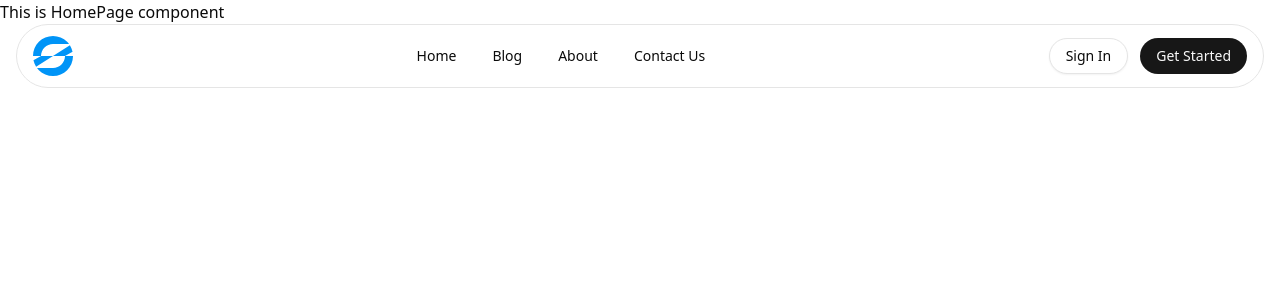
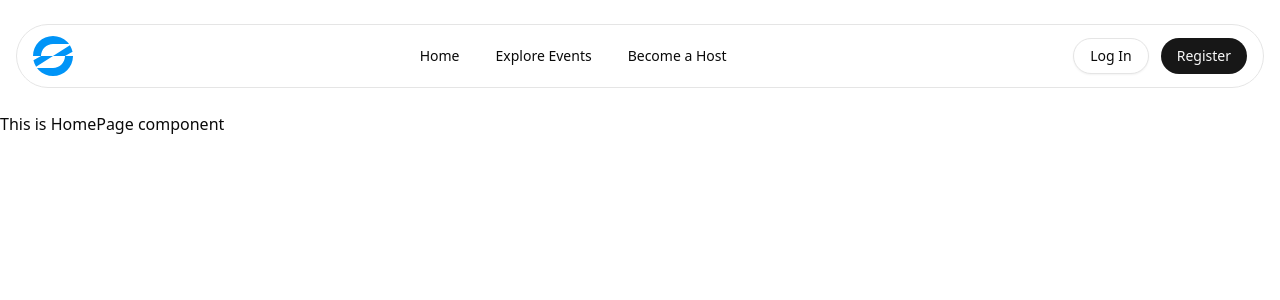
Before and after one commit to SajmulHossain/eventure-client, a Next.js app: page / in a window 1280 px wide. Shown: the top 300 px of the page. Built offline with nearby package versions, Linux system fonts and the light colour scheme.

Commit message:
navlink for logged out user done

```diff
--- a/src/app/(MainLayout)/layout.tsx
+++ b/src/app/(MainLayout)/layout.tsx
@@ -3,7 +3,7 @@ import Navbar from "@/components/shared/Navbar/navbar";
 const MainLayout = ({ children }: { children: React.ReactNode }) => {
   return <>
   <Navbar />
-    <main>{children}</main>
+    <main className="mt-28">{children}</main>
   </>
 };
 
--- a/src/app/globals.css
+++ b/src/app/globals.css
@@ -120,3 +120,9 @@
     @apply bg-background text-foreground;
   }
 }
+
+@layer components {
+  .section {
+    @apply max-w-7xl mx-auto px-4 my-6 py-6 md:my-8 md:py-8;
+  }
+}
--- a/src/assets/logo/Logo.tsx
+++ b/src/assets/logo/Logo.tsx
@@ -1,8 +1,13 @@
 import logo from '@/assets/logo/logoipsum-415.svg';
 import Image from 'next/image';
+import Link from 'next/link';
 
 const Logo = () => {
-  return <Image src={logo} alt='Logo' />
+  return (
+    <Link href={"/"}>
+      <Image src={logo} alt="Logo" />
+    </Link>
+  );
 };
 
 export default Logo;
--- a/src/components/shared/Navbar/nav-menu.tsx
+++ b/src/components/shared/Navbar/nav-menu.tsx
@@ -7,32 +7,20 @@ import {
   NavigationMenuList,
   navigationMenuTriggerStyle,
 } from "@/components/ui/navigation-menu";
+import { loggedOutNavLinks } from "@/constant/navLinks";
 import Link from "next/link";
 import { ComponentProps } from "react";
 
 export const NavMenu = (props: ComponentProps<typeof NavigationMenu>) => (
   <NavigationMenu {...props}>
     <NavigationMenuList className="space-x-0 data-[orientation=vertical]:flex-col data-[orientation=vertical]:items-start data-[orientation=vertical]:justify-start">
-      <NavigationMenuItem>
-        <NavigationMenuLink asChild className={navigationMenuTriggerStyle()}>
-          <Link href="#">Home</Link>
-        </NavigationMenuLink>
-      </NavigationMenuItem>
-      <NavigationMenuItem>
-        <NavigationMenuLink asChild className={navigationMenuTriggerStyle()}>
-          <Link href="#">Blog</Link>
-        </NavigationMenuLink>
-      </NavigationMenuItem>
-      <NavigationMenuItem>
-        <NavigationMenuLink asChild className={navigationMenuTriggerStyle()}>
-          <Link href="#">About</Link>
-        </NavigationMenuLink>
-      </NavigationMenuItem>
-      <NavigationMenuItem>
-        <NavigationMenuLink asChild className={navigationMenuTriggerStyle()}>
-          <Link href="#">Contact Us</Link>
-        </NavigationMenuLink>
-      </NavigationMenuItem>
+      {loggedOutNavLinks.map(({href, label}) => (
+        <NavigationMenuItem key={href}>
+          <NavigationMenuLink asChild className={navigationMenuTriggerStyle()}>
+            <Link href={href}>{label}</Link>
+          </NavigationMenuLink>
+        </NavigationMenuItem>
+      ))}
     </NavigationMenuList>
   </NavigationMenu>
 );
--- a/src/components/shared/Navbar/navbar.tsx
+++ b/src/components/shared/Navbar/navbar.tsx
@@ -5,7 +5,7 @@ import Logo from "../../../assets/logo/Logo";
 
 const Navbar = () => {
   return (
-    <nav className="fixed top-6 inset-x-4 h-16 bg-background border max-w-(--breakpoint-xl) mx-auto rounded-full">
+    <header className="fixed top-6 inset-x-4 h-16 bg-background border mx-auto rounded-full max-w-7xl">
       <div className="h-full flex items-center justify-between mx-auto px-4">
         <Logo />
 
@@ -17,9 +17,9 @@ const Navbar = () => {
             variant="outline"
             className="hidden sm:inline-flex rounded-full"
           >
-            Sign In
+            Log In
           </Button>
-          <Button className="rounded-full">Get Started</Button>
+          <Button className="rounded-full">Register</Button>
 
           {/* Mobile Menu */}
           <div className="md:hidden">
@@ -27,7 +27,7 @@ const Navbar = () => {
           </div>
         </div>
       </div>
-    </nav>
+    </header>
   );
 };
 
--- a/src/constant/navLinks.ts
+++ b/src/constant/navLinks.ts
@@ -3,7 +3,7 @@ interface INavLink {
   href: string;
 }
 
-export const loggedOutNavLinks: INavLink[] = [
+export const commonNavLinks: INavLink[] = [
   {
     label: "Home",
     href: "/",
@@ -14,8 +14,16 @@ export const loggedOutNavLinks: INavLink[] = [
   },
 ];
 
+export const loggedOutNavLinks: INavLink[] = [
+  ...commonNavLinks,
+  {
+    label: "Become a Host",
+    href: "/become-host",
+  },
+];
+
 export const loggedInNavLinks: INavLink[] = [
-  ...loggedOutNavLinks,
+  ...commonNavLinks,
   {
     label: "My Events",
     href: "/my-events",
```
